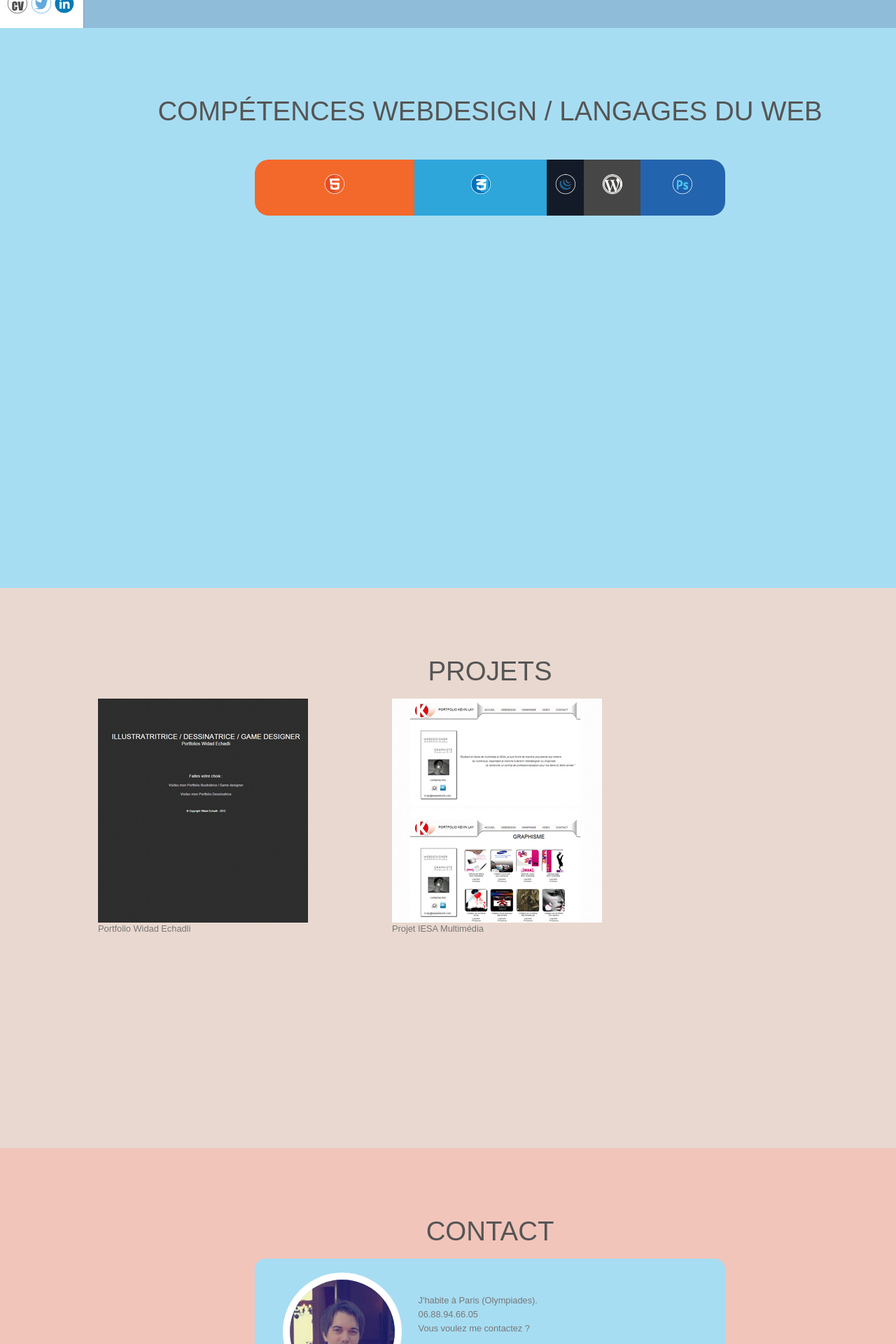
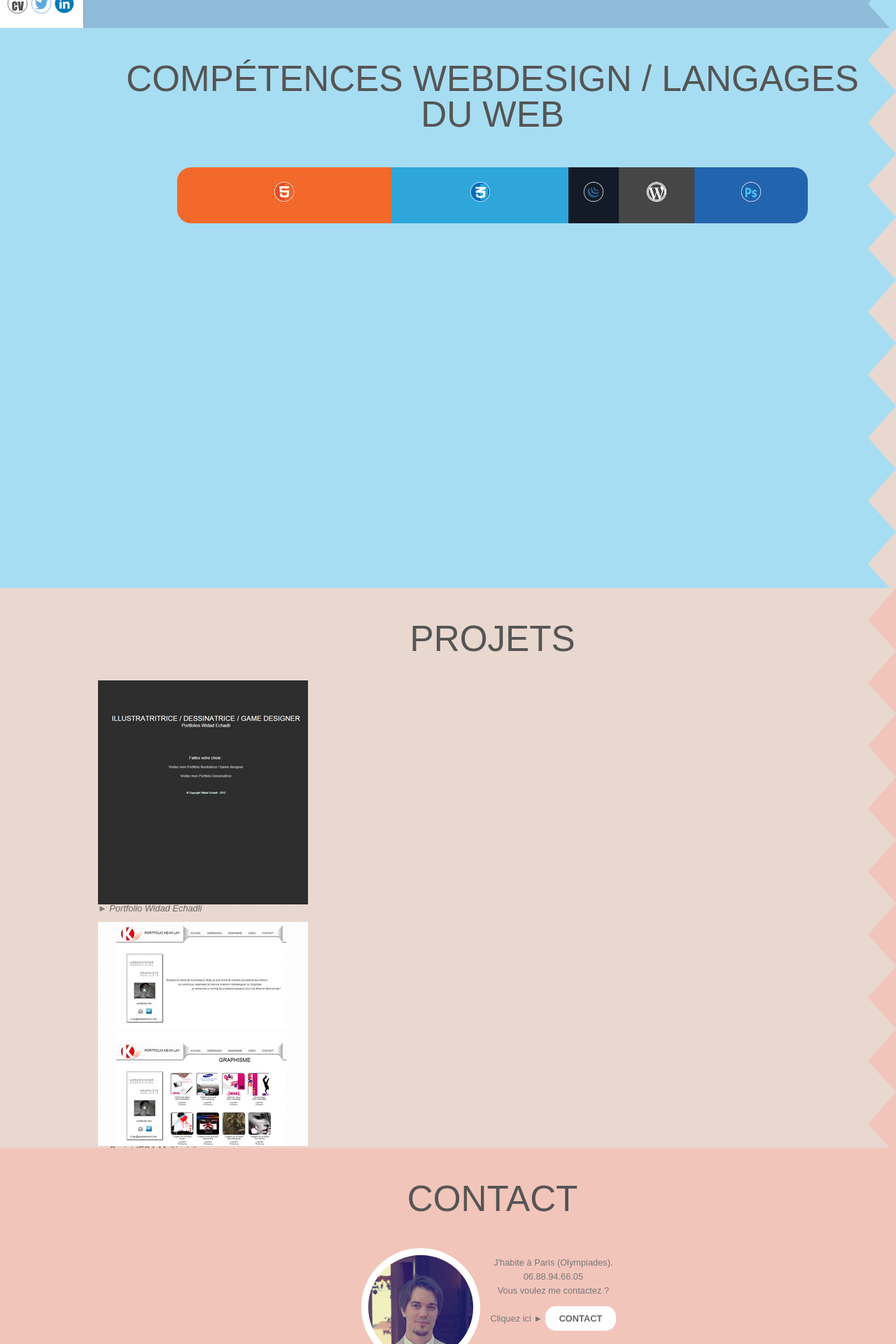
Before and after one commit to Oushiza/portfolio, a PHP site: page / in a window 1280 px wide. Shown: the part 760-2680 px from the top of the page at 70% size. Run offline with PHP 8.4, Linux system fonts and the light colour scheme; some libraries are stand-ins or nearby versions.

Commit message:
adaptatif design

```diff
--- a/css/style.css
+++ b/css/style.css
@@ -3,14 +3,11 @@ html, body { height: 100%;}
 body { margin: 0;}
 
 #content { position: relative; width: auto; height: 100%; font-family: Arial, Helvetica, sans-serif; font-size: 0.8em; color: #777;}
-article.horizontalScroll { width: 100%; height: 100%; float: left; padding: 40px 20px;}
-#presentation { background: #8FBCD9;}
-#competences { background: #A7DDF2;}
-#projets { background: #E9D8CF;}
-#contact { position: relative; background: #F2C5BB;}
+article.horizontalScroll { width: 100%; height: 100%; float: left; padding: 4% 2% 2%;}
+#presentation, #competences, #projets, #contact { position: relative;}
 
-h1 { margin: 20px auto; font-size:1.8em; text-align: center; text-transform: uppercase; color: #555;}
-h2 { margin: 10px; font-size:1.4em;}
+h1 { margin: 2% auto; font-size: 2em; text-align: center; text-transform: uppercase; color: #555;}
+h2 { margin: 1%; font-size: 1.4em; text-align: center}
 p { line-height: 20px;}
 a { color: #666; font-style: italic; text-decoration: none; transition: color 0.4s ease-in-out;}
 a:hover, input[type=submit]:hover { color:#000;}
@@ -19,14 +16,29 @@ header { position: fixed; z-index: 9999; width: 100%; padding: 5px; background-c
 header a img { display: none;}
 header nav ul li { display: inline-block; margin: 5px;}
 
-#competences .skill div h2 { width: 100%; height: 30px; background: url('../img/spriteLogoCompetences.png') no-repeat 50% 0;}
-#competences .skill .css h2 { background-position-y: -29px;}
-#competences .skill .js h2 { background-position-y: -58px;}
-#competences .skill .wdp h2 { background-position-y: -87px;}
-#competences .skill .ps h2 { background-position-y: -116px;}
+#presentation { background-color: #8FBCD9;}
 
-#contact div img { display: none;}
-#contact div p a  { padding: 10px 20px; border-radius: 15px; background-color: #fff; font-style: normal; font-weight: bold; text-transform: uppercase;}
+#competences { background-color: #A7DDF2;}
+#competences h2 { text-align: left;}
+#competences .skill div h2 { position: relative; width: 100%; height: 30px; background: url('../img/spriteLogoCompetences.png')no-repeat; line-height: 30px;}
+#competences .skill .html h2 { background-position: 50% 0px;}
+#competences .skill .html h2:after { position: absolute; content: "85%"; top: 0; right: 0;}
+#competences .skill .css h2 { background-position: 50% -29px;}
+#competences .skill .css h2:after { position: absolute; content: "70%"; top: 0; right: 0;}
+#competences .skill .jq h2 { background-position: 50% -58px;}
+#competences .skill .jq h2:after { position: absolute; content: "20%"; top: 0; right: 0;}
+#competences .skill .wdp h2 { background-position: 50% -87px;}
+#competences .skill .wdp h2:after { position: absolute; content: "30%"; top: 0; right: 0;}
+#competences .skill .ps h2 { background-position: 50% -116px;}
+#competences .skill .ps h2:after { position: absolute; content: "45%"; top: 0; right: 0;}
+
+#projets { background-color: #E9D8CF;}
+#projets figure img { display: none;}
+
+#contact { background: #F2C5BB;}
+#contact #mailTo img { display: none;}
+#contact #mailTo p a  { padding: 10px 20px; border-radius: 15px; background-color: #fff; font-style: normal; font-weight: bold; text-transform: uppercase;}
+#contact .cop { position: absolute; bottom: 5px; right: 10px;}
 
 /*************************************************************
 Screen larger 480px
@@ -34,38 +46,47 @@ Screen larger 480px
 
 @media screen and (min-width:480px){
 
+    article.horizontalScroll { padding: 1% 1% 1% 140px;}
+
+    h1 { margin: 3%; font-size: 4vw;}
+    h2 { margin: 2%; font-size: 3vw;}
+
     header { width: initial; height: 100%; padding: 20px 10px; background-color: #fff; border-right: 1px solid #ed7174; text-align: left; text-transform: uppercase;}
     header a img { display: block; margin-bottom: 30px;}
     header nav ul li { display: block; margin: 10px 0;}
     header aside { position: absolute; bottom: 20px;}
-    header aside a { display: inline-block; width: 30px; height: 30px; background: url('../img/spriteLogoCompetences.png') no-repeat 50% 0; text-indent: -9999px;}
-    header aside a.cv { background-position-y: -203px;}
-    header aside a.twitter { background-position-y: -145px;}
-    header aside a.link { background-position-y: -174px;}
-
-    article.horizontalScroll { padding: 80px 20px 20px 140px;}
-
-    h1 { font-size:3em;}
-    h2 { margin: 30px; font-size:2em;}
+    header aside a { display: inline-block; width: 30px; height: 30px; background: url('../img/spriteLogoCompetences.png') no-repeat; text-indent: -9999px;}
+    header aside a.cv { background-position: 50% -203px;}
+    header aside a.twitter { background-position: 50% -145px;}
+    header aside a.link { background-position: 50% -174px;}
 
     #presentation div { width: 60%; margin: 0 auto; text-align: center;}
     #presentation img { display: inline-block;}
 
-    #competences .skill { width: 60%; margin: 50px auto;}
+    #contact #mailTo { padding: 1% 2%; text-align: center;}
+    #contact #mailTo img { display: inline-block; border-radius: 50%; border: 10px solid #fff;}
+    #contact #mailTo p { display: inline-block; vertical-align: top; padding: 1%;}
+}
+
+/*************************************************************
+Screen larger 720px
+**************************************************************************/
+
+@media screen and (min-width:720px){
+
+    #presentation:after, #competences:after, #projets:after, #contact:after {  position: absolute; content: ""; top:0; right: 0; width: 40px; height: 100%;}
+    #presentation:after { background: url('../img/spriteBordureCategories.png');}
+
+    #competences:after { background: url('../img/spriteBordureCategories.png') 80px top;}
+    #competences .skill { width: 80%; margin: 50px auto;}
     #competences .skill div { display: inline-block; height: 80px;}
     #competences .skill div h2 {  margin: 20px 0; text-indent: -9999px;}
     #competences .skill .html { width: 34%; background-color: #f3692b; border-radius: 20px 0 0 20px;}
     #competences .skill .css { width: 28%; background-color: #2ea6da;}
-    #competences .skill .js { width: 8%; background-color: #131b28;}
+    #competences .skill .jq { width: 8%; background-color: #131b28;}
     #competences .skill .wdp { width: 12%; background-color: #464646;}
     #competences .skill .ps { width: 18%; background-color: #2364ae; border-radius: 0 20px 20px 0;}
 
-    #projets figure { display: inline-block; width: 400px; vertical-align: top; margin-right: 20px;}
-    #projets figure img { max-width: 100%;}
-
-    #contact div { width: 60%; margin: auto; padding: 20px 40px; border-radius: 15px; background-color: #A7DDF2}
-    #contact div img { display: inline-block; border-radius: 50%; border: 10px solid #fff;}
-    #contact div p { display: inline-block; vertical-align: top; margin: 30px 20px;}
-    #contact .cop { position: absolute; bottom: 5px; right: 10px;}
-
+    #projets:after { background: url('../img/spriteBordureCategories.png') 40px top;}
+    #projets figure img { display: block;}
 }
--- a/index.php
+++ b/index.php
@@ -47,8 +47,8 @@
 				--><div class="css">
 	                    <h2>CSS</h2>
 	                </div><!--
-				--><div class="js">
-	                    <h2>Javascript</h2>
+				--><div class="jq">
+	                    <h2>jQuery</h2>
 	                </div><!--
 				--><div class="wdp">
 	                    <h2>Wordpress</h2>
@@ -62,16 +62,16 @@
         	<h1>Projets</h1>
             <figure>
                 <a href="http://www.iesanetwork.com/w.echadli/"><img src="img/projets/portfolio_we.jpg" alt="" class="" data-source="" /></a>
-                <figcaption>Portfolio Widad Echadli</figcaption><br />
+                <figcaption>► <a href="http://www.iesanetwork.com/w.echadli/">Portfolio Widad Echadli</a></figcaption><br />
             </figure><!--
 		--><figure>
                 <a href="http://www.iesanetwork.com/k.lay/"><img src="img/projets/folio.jpg" alt="" class="" data-source="" /></a>
-                <figcaption>Projet IESA Multimédia</figcaption><br />
+                <figcaption>► <a href="http://www.iesanetwork.com/k.lay/">Projet IESA Multimédia</a></figcaption><br />
             </figure>
         </article>
         <article id="contact" class="horizontalScroll">
         	<h1>Contact</h1>
-        	<div>
+        	<div id="mailTo">
         		<img src="img/K_Lay.jpg">
 	            <p>J'habite à Paris (Olympiades).<br>06.88.94.66.05<br>Vous voulez me contactez ?<br><br>Cliquez ici ► <a href="mailto:kevinlay.fr@gmail.com?subject=Contact portfolio">Contact</a></p>
             </div>
@@ -82,12 +82,10 @@
     <script src="js/portfolio.js"></script>
     <script>
         $(document).ready(function() {
-
             $('html, body, *').mousewheel(function(e, delta) {
                 this.scrollLeft -= (delta * 40);
                 e.preventDefault();
             });
-
         });
     </script>
 </body>
```
Also changed, not shown: img/spriteBordureCategories.png (added).
